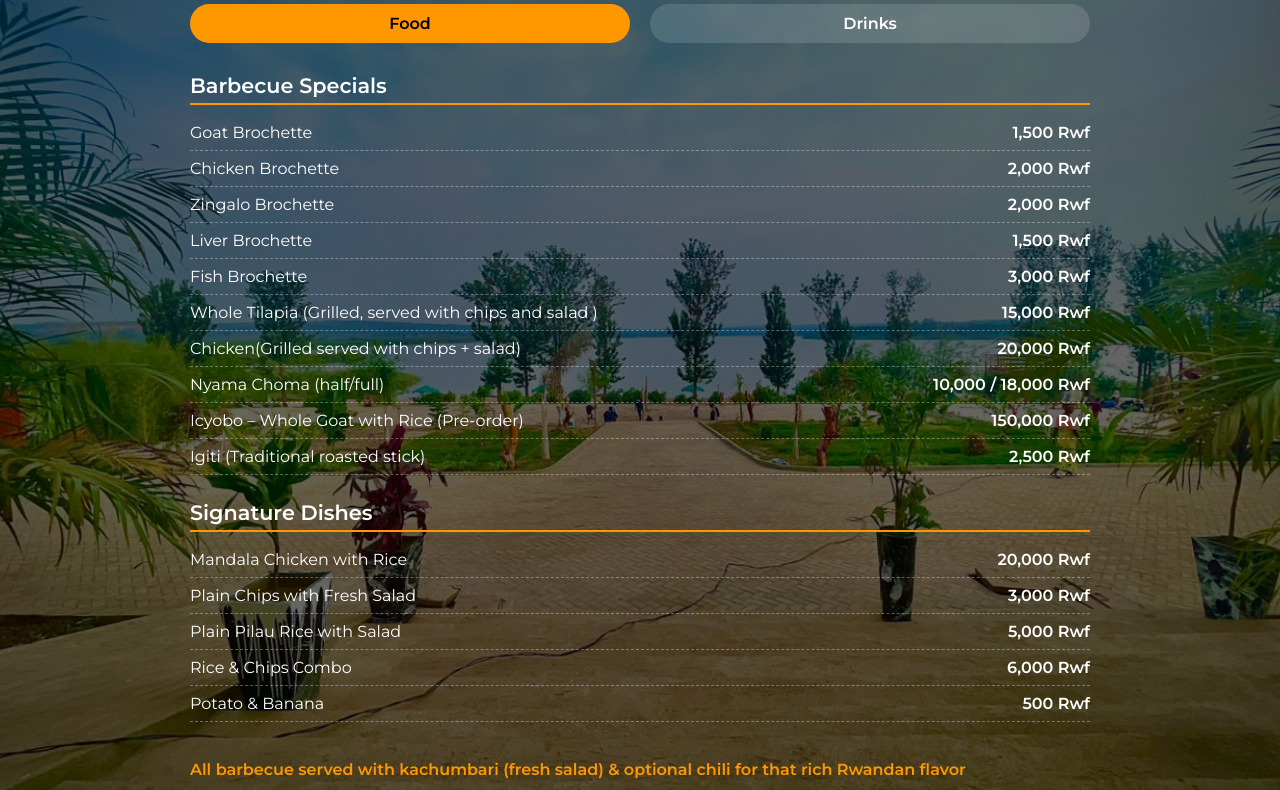
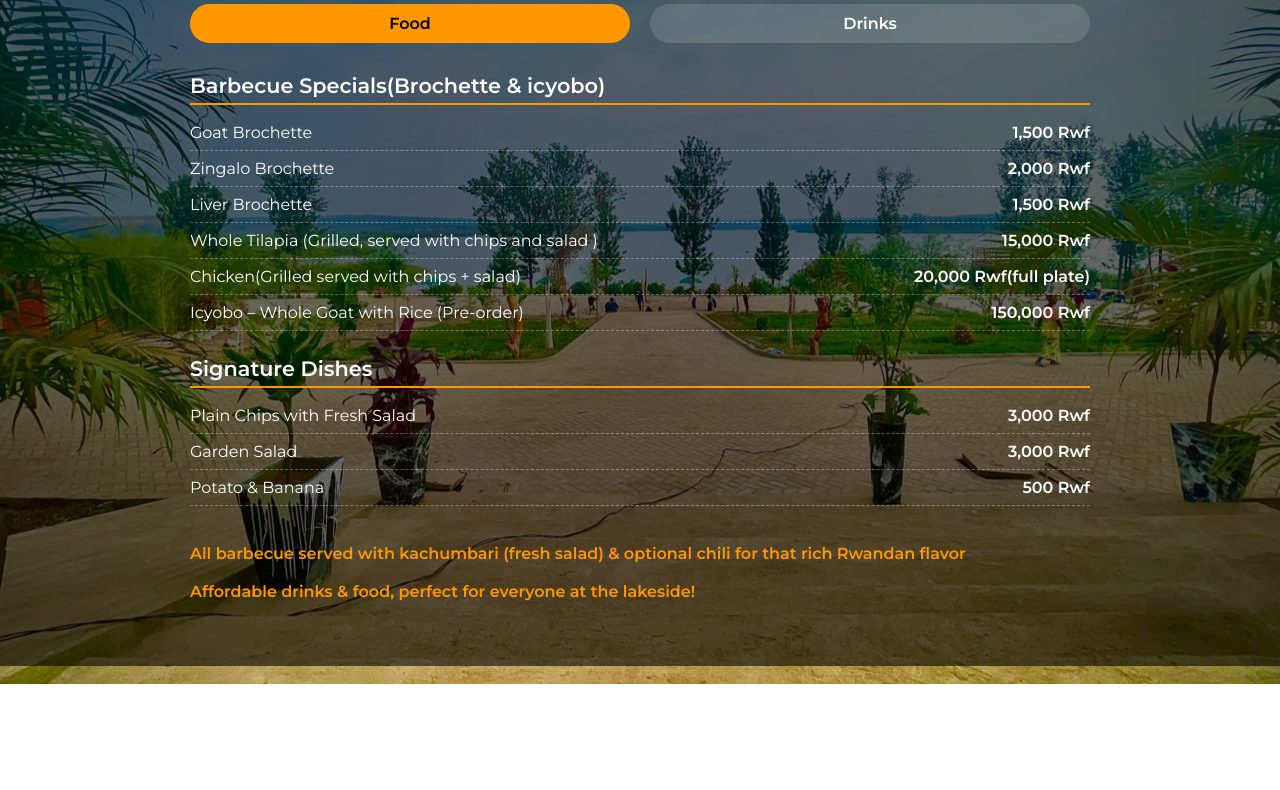
Before and after one commit to gasheibrahim/resort-operning, a plain HTML site: page index.html in a window 1280 px wide. Shown: the part 116-906 px from the top of the page. After the commit the page ends 800 px from the top, so only its background shows below. Drawn offline with Linux system fonts and the light colour scheme.

Commit message:
resort done

```diff
--- a/index.html
+++ b/index.html
@@ -123,24 +123,24 @@
     <!-- FOOD MENU -->
     <div id="food" class="menu-section active">
       <div class="menu-category">
-        <h2>Barbecue Specials</h2>
+        <h2>Barbecue Specials(Brochette & icyobo)</h2>
         <div class="menu-item"><span>Goat Brochette</span> <span class="price">1,500 Rwf</span></div>
-        <div class="menu-item"><span>Chicken Brochette</span> <span class="price">2,000 Rwf</span></div>
+        <!-- <div class="menu-item"><span>Chicken Brochette</span> <span class="price">2,000 Rwf</span></div> -->
         <div class="menu-item"><span>Zingalo Brochette</span> <span class="price">2,000 Rwf</span></div>
         <div class="menu-item"><span>Liver Brochette</span> <span class="price">1,500 Rwf</span></div>
-        <div class="menu-item"><span>Fish Brochette</span> <span class="price">3,000 Rwf</span></div>
+        <!-- <div class="menu-item"><span>Fish Brochette</span> <span class="price">3,000 Rwf</span></div> -->
         <div class="menu-item"><span>Whole Tilapia (Grilled, served with chips and salad )</span> <span class="price">15,000 Rwf</span></div>
-        <div class="menu-item"><span>Chicken(Grilled served with chips + salad) </span> <span class="price">20,000 Rwf</span></div>
-        <div class="menu-item"><span>Nyama Choma (half/full)</span> <span class="price">10,000 / 18,000 Rwf</span></div>
+        <div class="menu-item"><span>Chicken(Grilled served with chips + salad) </span> <span class="price">20,000 Rwf(full plate)</span></div>
+        <!-- <div class="menu-item"><span>Nyama Choma (half/full)</span> <span class="price">10,000 / 18,000 Rwf</span></div> -->
         <div class="menu-item"><span>Icyobo – Whole Goat with Rice (Pre-order)</span> <span class="price">150,000 Rwf</span></div>
-        <div class="menu-item"><span>Igiti (Traditional roasted stick)</span> <span class="price">2,500 Rwf</span></div>
+        <!-- <div class="menu-item"><span>Igiti (Traditional roasted stick)</span> <span class="price">2,500 Rwf</span></div> -->
       </div>
       <div class="menu-category">
         <h2>Signature Dishes</h2>
-        <div class="menu-item"><span>Mandala Chicken with Rice</span> <span class="price">20,000 Rwf</span></div>
+        <!-- <div class="menu-item"><span>Mandala Chicken with Rice</span> <span class="price">20,000 Rwf</span></div> -->
         <div class="menu-item"><span>Plain Chips with Fresh Salad</span> <span class="price">3,000 Rwf</span></div>
-        <div class="menu-item"><span>Plain Pilau Rice with Salad</span> <span class="price">5,000 Rwf</span></div>
-        <div class="menu-item"><span>Rice & Chips Combo</span> <span class="price">6,000 Rwf</span></div>
+        <div class="menu-item"><span>Garden Salad</span> <span class="price">3,000 Rwf</span></div>
+        <!-- <div class="menu-item"><span>Rice & Chips Combo</span> <span class="price">6,000 Rwf</span></div> -->
         <div class="menu-item"><span>Potato & Banana</span> <span class="price">500 Rwf</span></div><br><br>
         <div><span style="color: #ff9800;font-weight: 700;">All barbecue served with kachumbari (fresh salad) & optional chili for that rich Rwandan flavor</span></div><br>
         <div><span style="color: #ff9800;font-weight: 700">Affordable drinks & food, perfect for everyone at the lakeside!</span></div>
```
